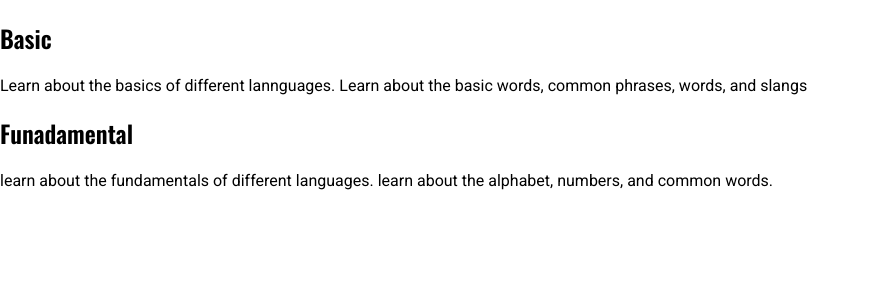
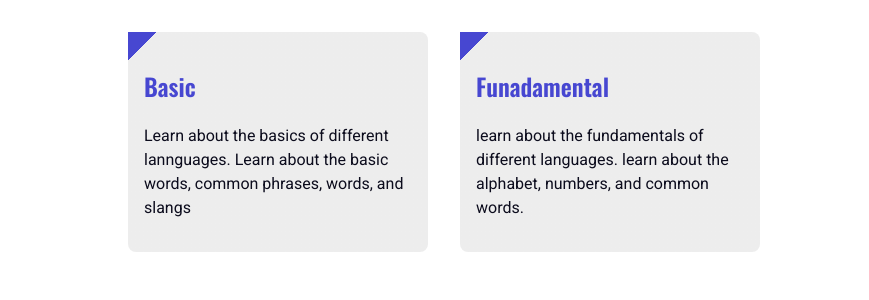
Before and after one commit to arushi082/LanguageLearning-App, a Django app: page /curriculum/ in a window 1280 px wide. Shown: the part 67-367 px from the top of the page, without its empty margins (0-869 px from the left). Run offline with Django 3.2, Linux system fonts and the light colour scheme; data comes from the database, SQL or seed files in the repository; both versions use the stored data as it was after the commit.

Commit message:
update curriculum

```diff
--- a/Language/Login/static/Login/css/master.css
+++ b/Language/Login/static/Login/css/master.css
@@ -213,11 +213,13 @@ header {
 }
 
 .login__register {
-  background: rgba(26, 26, 26, 0.08);
+  background-color: rgba(26, 26, 26, 0.08);
+  background: linear-gradient(135deg, #4747d1 0px, #4747d1 20px, rgba(26, 26, 26, 0.08) 20px, rgba(26, 26, 26, 0.08) 40px, #4747d1 40px, #4747d1 60px, rgba(26, 26, 26, 0.08) 60px);
   margin: 4rem auto;
   max-width: 400px;
   padding: 2rem 4rem;
-  border-radius: 0.5rem;
+  border-radius: 0 0.5rem 0.5rem;
+  box-shadow: 0 2px 8px #1f1f1f;
 }
 .login__register h1 {
   text-align: center;
@@ -272,4 +274,44 @@ header {
   font-weight: bold;
 }
 
+.standard-list, .lesson-list, .subject-list {
+  text-align: center;
+}
+.standard-list__container, .lesson-list__container, .subject-list__container {
+  text-align: left;
+  display: flex;
+  flex-wrap: wrap;
+  width: 80%;
+  margin: 2rem auto;
+}
+.standard-list__block, .lesson-list__block, .subject-list__block {
+  max-width: 300px;
+  background-color: rgba(26, 26, 26, 0.08);
+  background: linear-gradient(135deg, #4747d1 0px, #4747d1 20px, rgba(26, 26, 26, 0.08) 20px);
+  margin: 0 2rem 2rem 0;
+  padding: 1rem;
+  border-radius: 0 0.5rem 0.5rem;
+  transition: 0.3s linear all;
+}
+.standard-list__block:hover, .lesson-list__block:hover, .subject-list__block:hover {
+  transform: scale(1.05);
+}
+.standard-list__block:active, .lesson-list__block:active, .subject-list__block:active {
+  transform: scale(0.95);
+}
+.standard-list__block a, .lesson-list__block a, .subject-list__block a {
+  text-decoration: none;
+}
+.standard-list__block h2, .lesson-list__block h2, .subject-list__block h2 {
+  color: #4747d1;
+}
+.standard-list__block p, .lesson-list__block p, .subject-list__block p {
+  line-height: 1.5;
+  color: #0c0c1d;
+}
+
+.lesson-list__container {
+  justify-content: space-between;
+}
+
 /*# sourceMappingURL=master.css.map */
--- /dev/null
+++ b/Language/Login/static/Login/scss/_curriculum.scss
@@ -0,0 +1,48 @@
+.standard-list, .lesson-list, .subject-list{
+  text-align: center;
+  &__container{
+    text-align: left;
+    display: flex;
+    flex-wrap: wrap;
+    width: 80%;
+    margin: 2rem auto;
+  }
+
+  &__block{
+    max-width: 300px;
+    background-color: hsla(0, 0%, 10%, 0.08);
+    background: linear-gradient(135deg, hsla(240,60%,55%,1) 0px,
+      hsla(240,60%,55%,1) 20px, hsla(0, 0%, 10%, 0.08) 20px,);
+    margin: 0 2rem 2rem 0;
+    padding: 1rem;
+    border-radius: 0 .5rem .5rem;
+    transition: 0.3s linear all;
+    &:hover{
+      transform: scale(1.05);
+    }
+    &:active{
+      transform: scale(0.95);
+    }
+
+    & a{
+      text-decoration: none;
+    }
+
+    & h2{
+      color: hsl(240,60%,55%);
+    }
+
+    & p{
+      line-height: 1.5;
+      color: hsl(240,40%,8%);
+    }
+
+
+  }
+}
+
+.lesson-list{
+  &__container{
+    justify-content: space-between;
+  }
+}
--- a/Language/Login/static/Login/scss/_login.scss
+++ b/Language/Login/static/Login/scss/_login.scss
@@ -1,9 +1,14 @@
 .login__register{
-  background: hsla(0, 0%, 10%, 0.08);
+  background-color: hsla(0, 0%, 10%, 0.08);
+  background: linear-gradient(135deg, hsla(240,60%,55%,1) 0px,
+    hsla(240,60%,55%,1) 20px, hsla(0, 0%, 10%, 0.08) 20px,
+    hsla(0, 0%, 10%, 0.08) 40px, hsla(240,60%,55%,1) 40px,
+    hsla(240,60%,55%,1) 60px, hsla(0, 0%, 10%, 0.08) 60px);
   margin: 4rem auto;
   max-width: 400px;
   padding: 2rem 4rem;
-  border-radius: .5rem;
+  border-radius: 0 .5rem .5rem;
+  box-shadow: 0 2px 8px hsla(0, 0%, 12%, 1.2);
 
   & h1{
     text-align: center;
--- a/Language/Login/static/Login/scss/master.scss
+++ b/Language/Login/static/Login/scss/master.scss
@@ -4,3 +4,4 @@
 @import "dictionary";
 @import "translation";
 @import "login";
+@import "curriculum";
--- a/Language/curriculum/templates/curriculum/standard_list_view.html
+++ b/Language/curriculum/templates/curriculum/standard_list_view.html
@@ -3,15 +3,19 @@
 
 {% block content %}
 
-  <div class="standard_list_container">
-    {%for standard in standards %}
-    <div class="standard_list_block">
-      <h2>
-        <a href = "{% url 'curriculum:subject_list' slug=standard.slug %}">{{standard.name}}</a>
-      </h2>
-      <p>{{standard.description}}</p>
+  <div class="standard-list">
+    <div class="standard-list__container">
+      {%for standard in standards %}
+      <div class="standard-list__block">
+        <a href = "{% url 'curriculum:subject_list' slug=standard.slug %}">
+        <h2>
+          {{standard.name}}
+        </h2>
+        <p>{{standard.description}}</p>
+        </a>
+      </div>
+      {% endfor %}
     </div>
-    {% endfor %}
   </div>
 
 {% endblock%}
```
Also changed, not shown: Language/curriculum/templates/curriculum/lesson_list_view.html (+8 -6 lines), Language/curriculum/templates/curriculum/subject_list_view.html (+10 -8 lines), Language/db.sqlite3, 1 other file.
